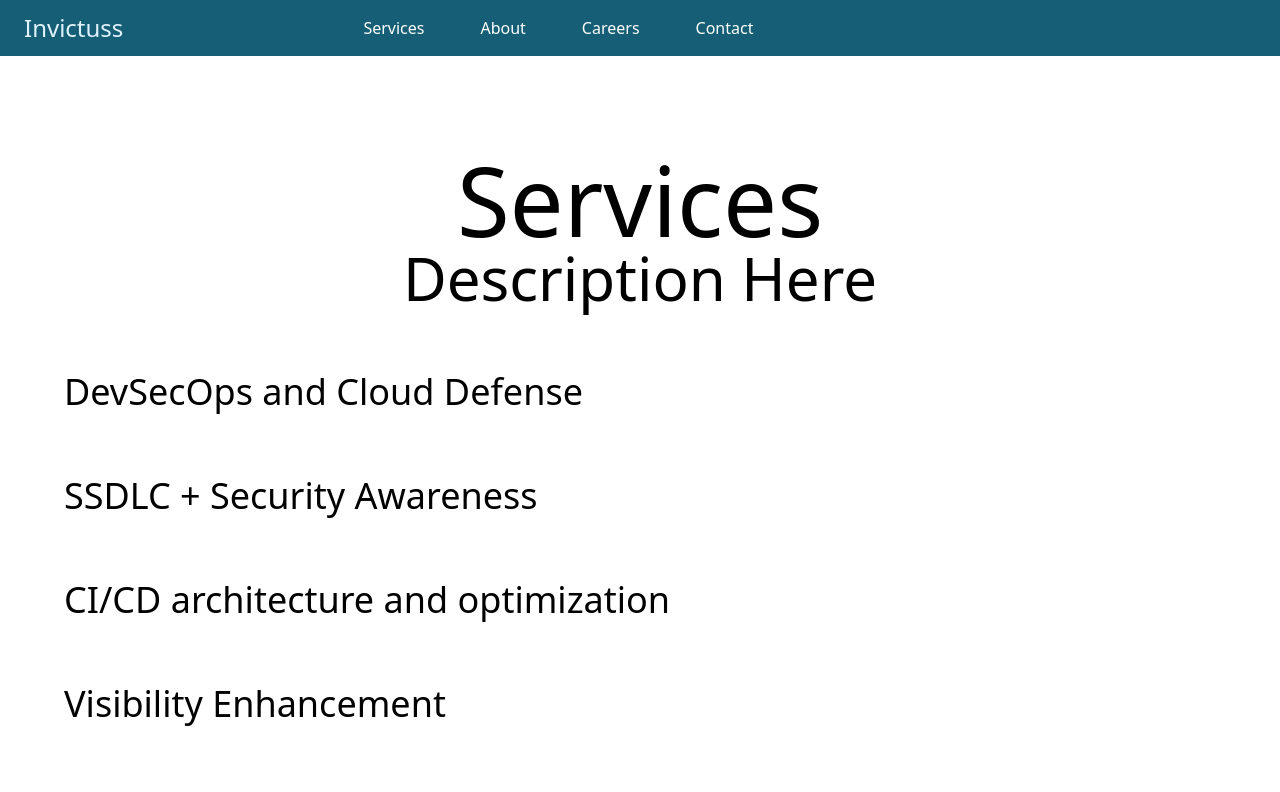
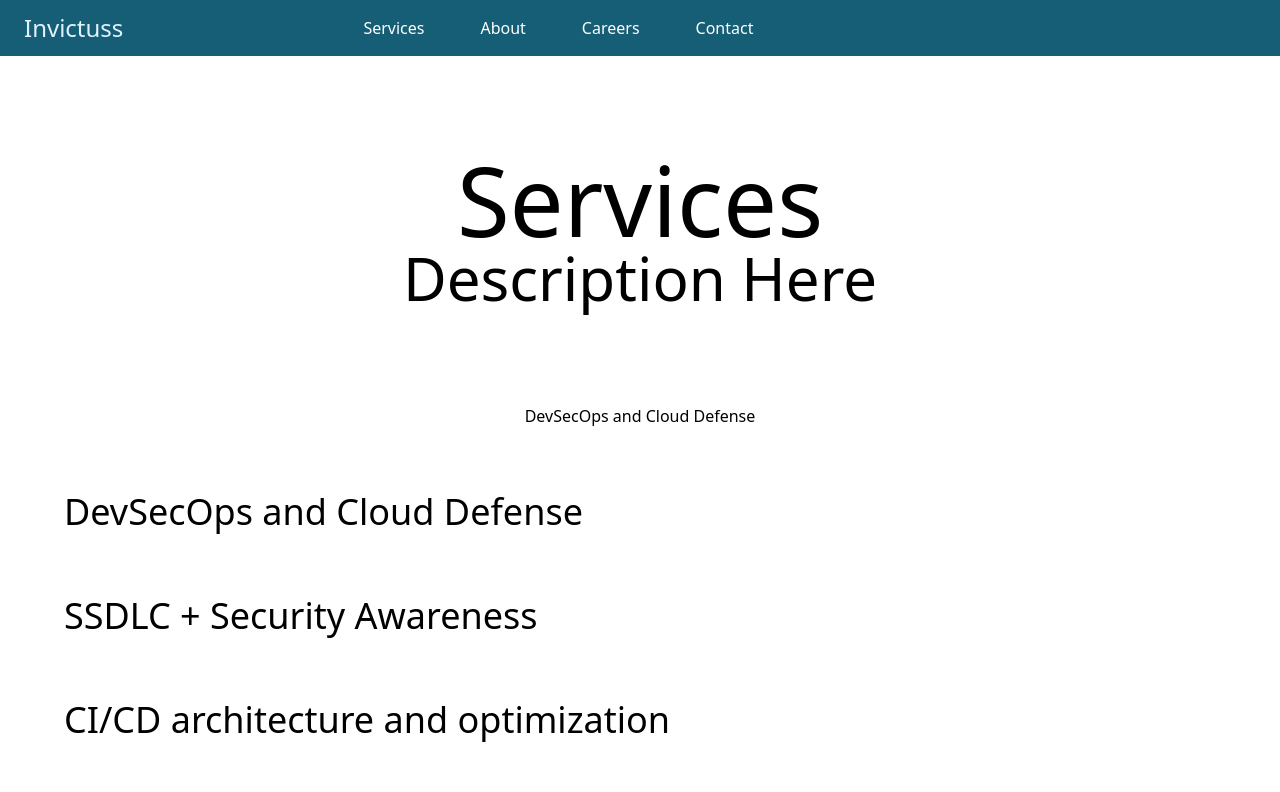
Before and after one commit to arana489/Invictuss, a React (Vite) app: page /service in a window 1280 px wide. Shown: the top 792 px of the page. Built offline with nearby package versions, Linux system fonts and the light colour scheme; the HTML template or start-up script is replaced by a standard one.

Commit message:
service/004-jacob-anchor-test

```diff
--- a/package.json
+++ b/package.json
@@ -11,7 +11,8 @@
   "dependencies": {
     "react": "^18.2.0",
     "react-dom": "^18.2.0",
-    "react-router-dom": "^6.7.0"
+    "react-router-dom": "^6.7.0",
+    "react-router-hash-link": "^2.4.3"
   },
   "devDependencies": {
     "@types/react": "^18.0.26",
--- a/src/components/Service.jsx
+++ b/src/components/Service.jsx
@@ -1,7 +1,9 @@
 import React from "react";
 import ServiceDropdown from "./ServiceDropdown";
+import { HashLink as Link } from 'react-router-hash-link';
 
 export default function Service(props){
+    // Array with all services, may incorporate a loop later for efficiency and better code
     const services = ['DevSecOps and Cloud Defense',
                          'SSDLC + Security Awareness',
                         'CI/CD architecture and optimization',
@@ -16,9 +18,14 @@ export default function Service(props){
                 <br></br>
                 <h2>Services</h2>
                 <p className="text-6xl">Description Here</p>
+                <br></br>
             </div>
-
-            <div>
+            {/* Possible bar with all services laid out and linked? */}
+            <div className="text-center">
+                <Link to="/Service#service1">{services[0]}</Link>
+            </div>
+            {/* All services are connected to the service dropdown component */}
+            <div id="service1">
                 <ServiceDropdown service={services[0]} description="description"></ServiceDropdown>
             </div>
             <div>
--- a/src/components/ServiceDropdown.jsx
+++ b/src/components/ServiceDropdown.jsx
@@ -8,6 +8,7 @@ const ServiceDropdown = (props) => {
   const [visible, setVisible] = useState(false);
   return (
     <div className="text-4xl text-center sm:text-left sm:pl-16 sm:pt-16">
+      {/* Button is equal to the service param and hides/unhides the description */}
       <button class="hover:font-bold" onClick={() => {setVisible(!visible)}}>{service}</button>
       {visible ? <p className="text-2xl">{description}</p> : <></>}
     </div>
```
Also changed, not shown: 1 other file (tests, documents, lock files or other folders).
